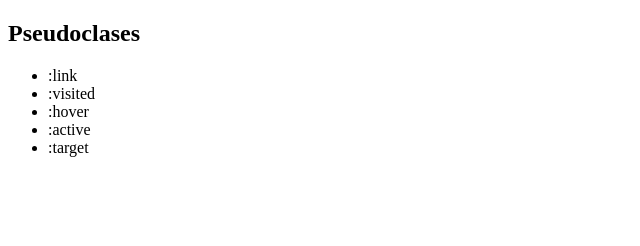
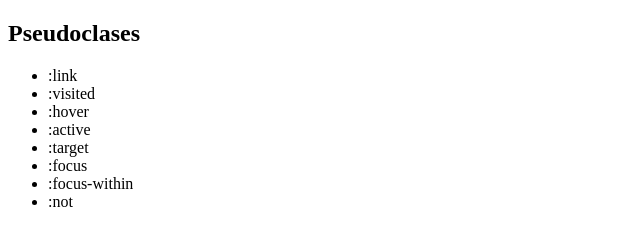
Before and after one commit to Pasculi/landingPage, a plain HTML site: page pseduclases.html in a window 1280 px wide. Shown: the whole page, without its empty margins (0-640 px from the left). Drawn offline with Linux system fonts and the light colour scheme.

Commit message:
Aprendiendo pseudoclases2

```diff
--- a/pseduclases.html
+++ b/pseduclases.html
@@ -14,6 +14,10 @@
         <li>:hover</li>
         <li>:active</li>
         <li>:target</li>
+        <li>:focus</li>
+        <li>:focus-within</li>
+        <li>:not</li>
+
     </ul>
 </body>
 </html>
```
